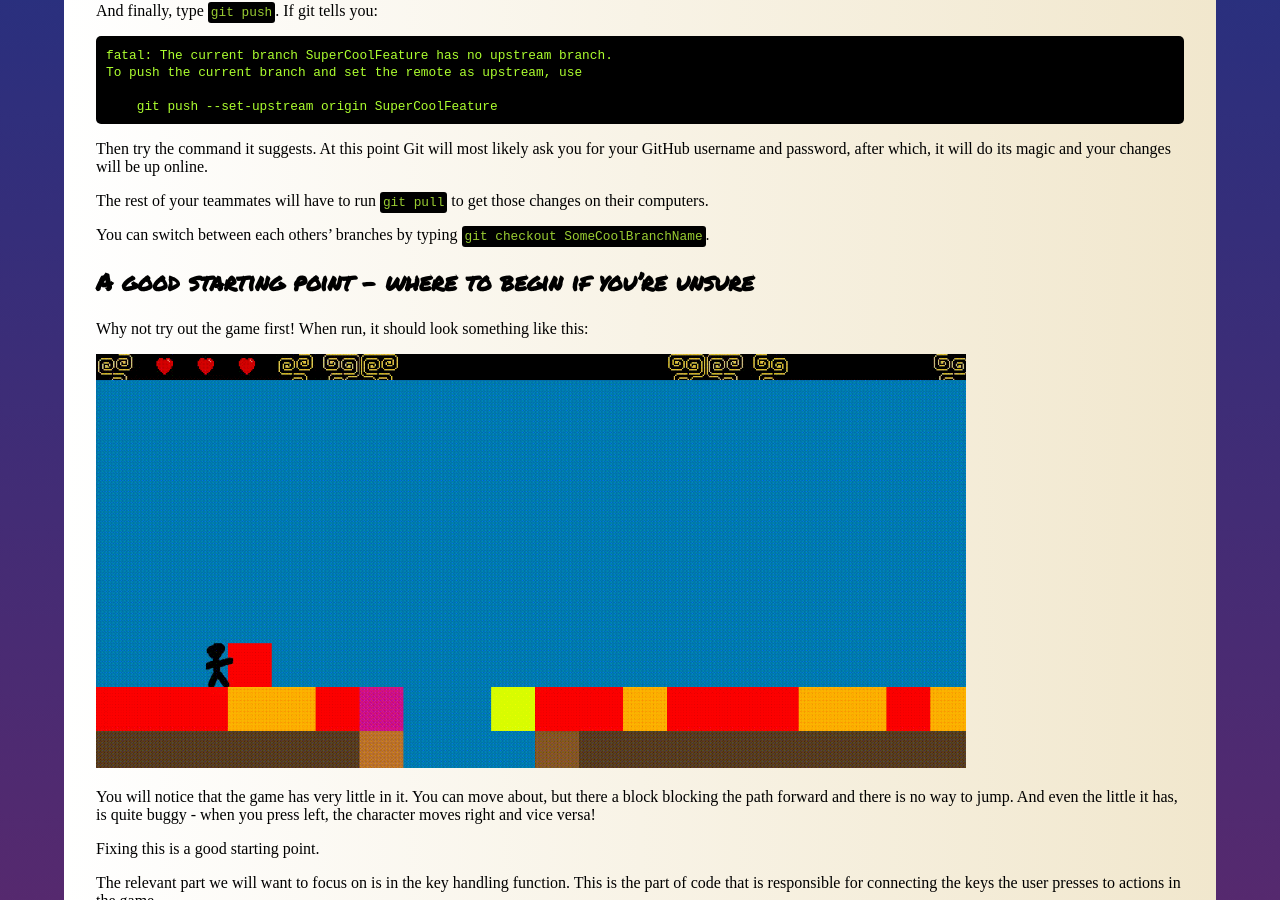
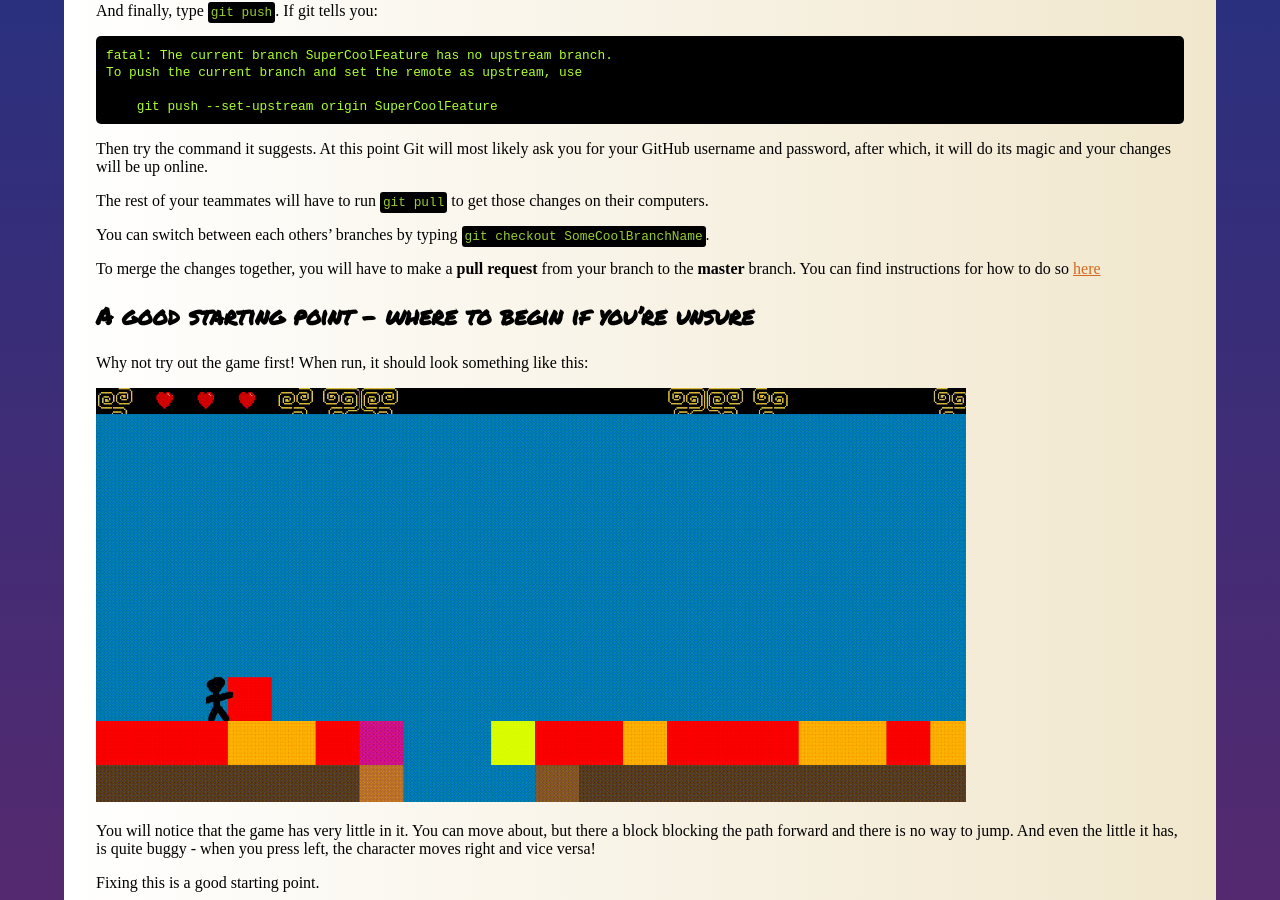
Before and after one commit to extreme-pals/extreme-pals.github.io, a Jekyll site: the page built from guides/2. First Features.md, in a window 1280 px wide and 900 px high, scrolled down 880 px. Built offline with Jekyll 4.4.1, drawn with Linux system fonts in a browser that asks for light colours; some web fonts are replaced.

Commit message:
Small additions with helpful links

```diff
--- a/guides/2. First Features.md
+++ b/guides/2. First Features.md
@@ -40,6 +40,9 @@ Then try the command it suggests. At this point Git will most likely ask you for
 The rest of your teammates will have to run `git pull` to get those changes on their computers.
 
 You can switch between each others' branches by typing `git checkout SomeCoolBranchName`.
+
+To merge the changes together, you will have to make a __pull request__ from your branch to the __master__ branch.
+You can find instructions for how to do so [here][pull-request-guide]
 
 ## A good starting point - where to begin if you're unsure
 
@@ -142,6 +145,7 @@ See you there!
 [![Portal to the next guide][portal-blue]](/guides/3. Developing Jumping)
 
 [doggo-image]: https://jardenberg.se/wp-content/uploads/2013/04/sharing-is-caring.jpg
+[pull-request-guide]: https://yangsu.github.io/pull-request-tutorial/
 [walking-no-ani]: /assets/gifs/walking-no-ani.gif
 [jumping-no-falling]: /assets/gifs/no-falling.gif
 [portal-blue]: /assets/portal-blue.png
```
Also changed, not shown: guides/1. Getting Set Up.md (+3 -0 lines), guides/5. Secret.md (+4 -1 lines), guides/Y2. World Structure.md (+1 -1 lines).
